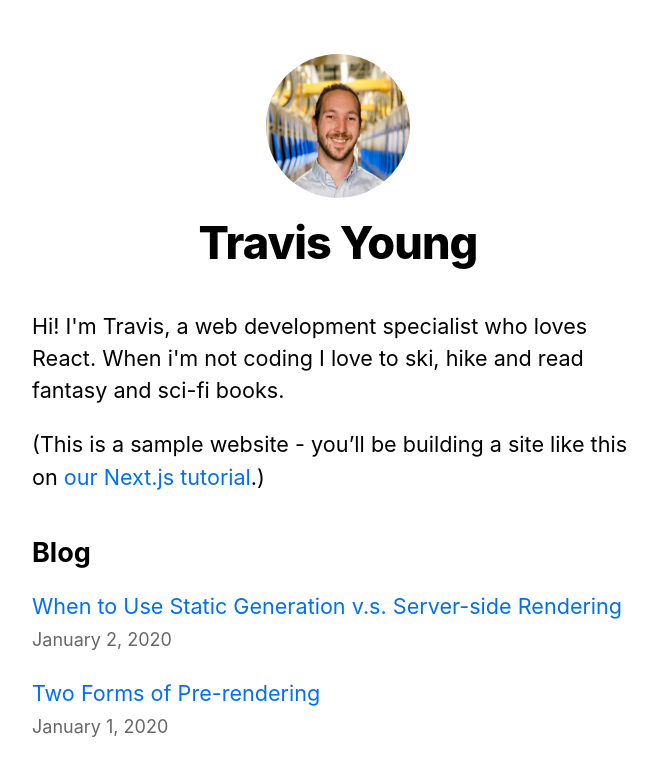
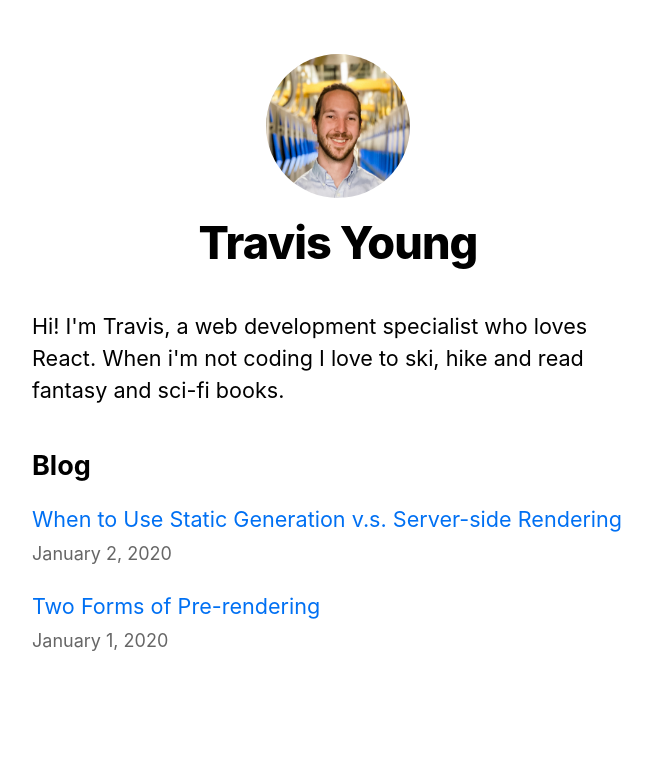
Before and after one commit to tyoung31/nextjs-blog, a Next.js app: page / in a window 1280 px wide. Shown: the top 776 px of the page, without its empty margins (302-959 px from the left). Built offline with nearby package versions, Linux system fonts and the light colour scheme.

Commit message:
removed sample text

```diff
--- a/pages/index.js
+++ b/pages/index.js
@@ -25,10 +25,6 @@ export default function Home({ allPostsData }) {
           Hi! I'm Travis, a web development specialist who loves React. When i'm
           not coding I love to ski, hike and read fantasy and sci-fi books.
         </p>
-        <p>
-          (This is a sample website - you’ll be building a site like this on{" "}
-          <a href="https://nextjs.org/learn">our Next.js tutorial</a>.)
-        </p>
       </section>
       <section className={`${utilStyles.headingMd} ${utilStyles.padding1px}`}>
         <h2 className={utilStyles.headingLg}>Blog</h2>
```
